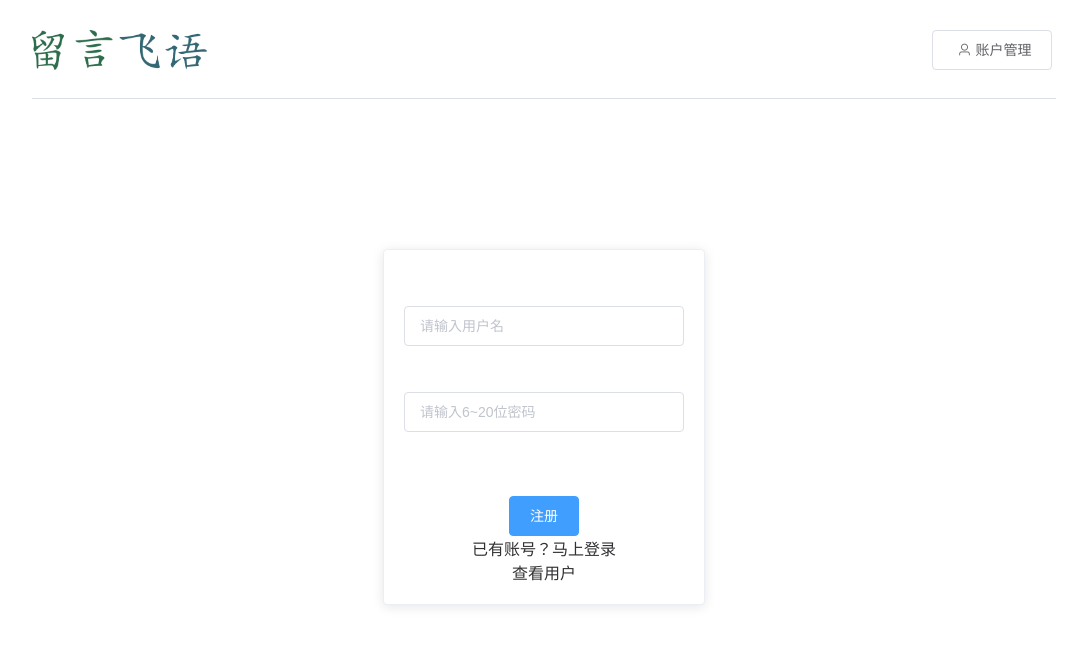
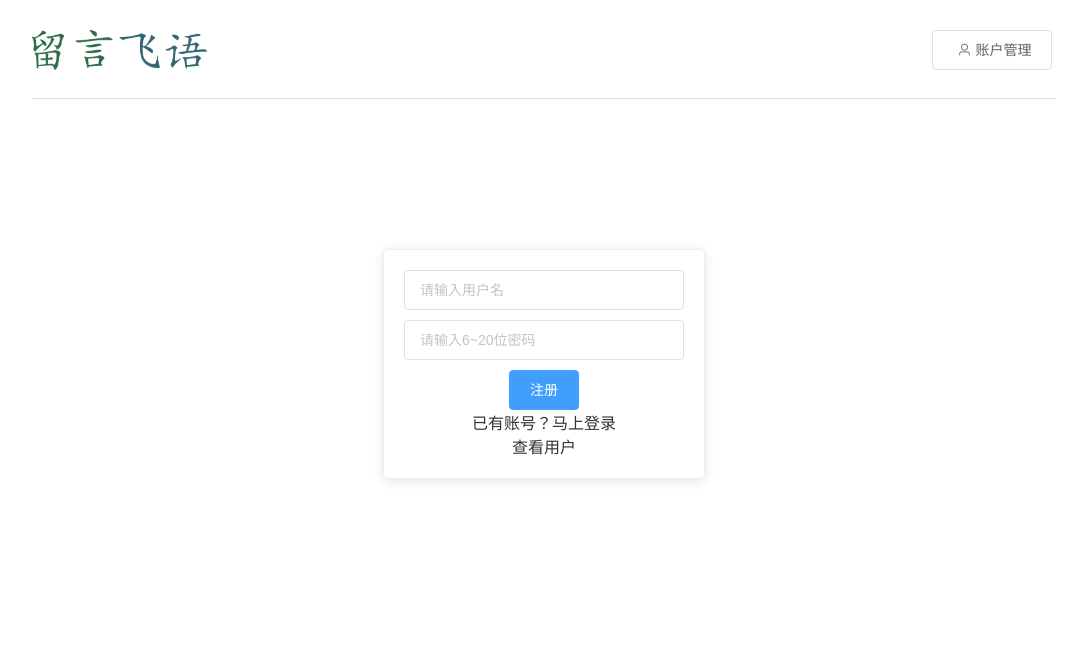
Before and after one commit to Banana-Co/messageboard-vue, a Vue app: page /#/register in a window 1280 px wide. Shown: the top 646 px of the page, without its empty margins (96-1179 px from the left). Built offline with nearby package versions, Linux system fonts and the light colour scheme.

Commit message:
登录注册页面视觉修改

```diff
--- a/src/components/manage/login.vue
+++ b/src/components/manage/login.vue
@@ -1,20 +1,10 @@
 <template>
 	<div class="wrap">
-		<!-- <p v-show="showTishi">{{tishi}}</p>
-		<input type="text" v-model="loginInfoVo.username" placeholder="请输入用户名" />
-		<input type="password"  v-model="loginInfoVo.password" placeholder="请输入密码" />
-		<el-button type="primary" v-on:click="login">登录</el-button><br/>
-		<span v-on:click="ToRegister">没有账号？马上注册</span>
-		<br />
-		<span v-on:click="ToMain">查看用户</span> -->
 		<div class="grid-content"><br/><br/><br/><br/><br/><br/><br/></div>
 		<center><el-card class="login-card">
 			<p v-show="showTishi">{{tishi}}</p>
-			<div class="grid-content"></div>
 			<el-input type="text" v-model="loginInfoVo.username" placeholder="请输入用户名"></el-input>
-			<div class="grid-content"></div>
 			<el-input type="password" v-model="loginInfoVo.password" placeholder="请输入新密码"></el-input>
-			<div class="grid-content"></div>
 			<br/><el-button type="primary" v-on:click="login">登录</el-button><br/>
 			<div >
 				<span v-on:click="ToRegister">没有账号？马上注册</span><br/>
--- a/src/components/manage/register.vue
+++ b/src/components/manage/register.vue
@@ -11,11 +11,8 @@
 		<div class="grid-content"><br/><br/><br/><br/><br/><br/><br/></div>
 		<center><el-card class="login-card">
 			<p v-show="showTishi">{{tishi}}</p>
-			<div class="grid-content"></div>
 			<el-input type="text" v-model="loginInfoVo.username" placeholder="请输入用户名"></el-input>
-			<div class="grid-content"></div>
 			<el-input type="password" v-model="loginInfoVo.password" placeholder="请输入6~20位密码"></el-input>
-			<div class="grid-content"></div>
 			<br/><el-button type="primary" v-on:click="login">注册</el-button><br/>
 			<div >
 				<span v-on:click="ToLogin">已有账号？马上登录</span><br/>
```
